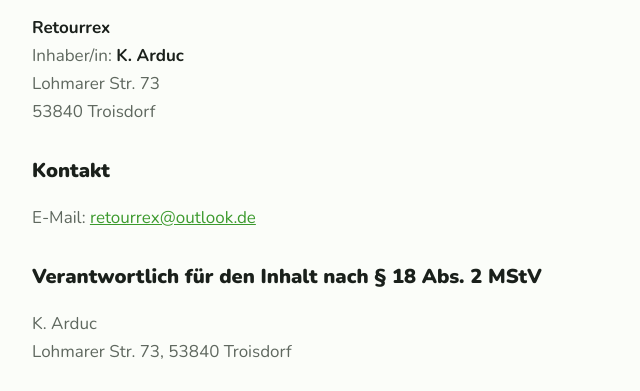
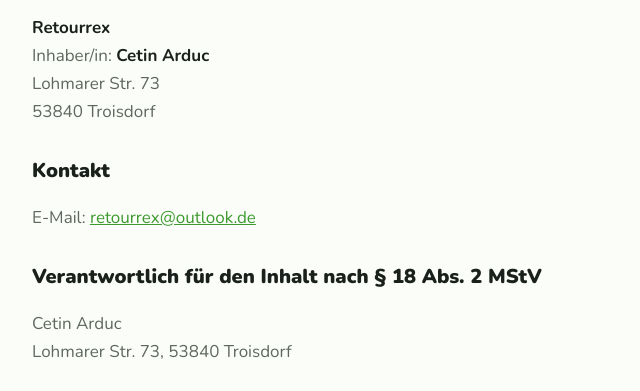
Before and after one commit to Eliif-a/retourrex, a plain HTML site: page impressum.html in a window 1280 px wide. Shown: the part 227-618 px from the top of the page, 248-888 px from the left. Drawn offline with Linux system fonts and the light colour scheme.

Commit message:
Impressum: vollständiger Name
Co-Authored-By: Claude Opus 5.5 <noreply@anthropic.com>

```diff
--- a/impressum.html
+++ b/impressum.html
@@ -14,7 +14,7 @@
 
 <h2>Angaben gemäß § 5 DDG</h2>
 <p><b>Retourrex</b><br>
-Inhaber/in: <b id="owner">K. Arduc</b><br>
+Inhaber/in: <b id="owner">Cetin Arduc</b><br>
 Lohmarer Str. 73<br>
 53840 Troisdorf</p>
 
@@ -22,7 +22,7 @@ Lohmarer Str. 73<br>
 <p>E-Mail: <a href="mailto:retourrex@outlook.de">retourrex@outlook.de</a></p>
 
 <h2>Verantwortlich für den Inhalt nach § 18 Abs. 2 MStV</h2>
-<p>K. Arduc<br>Lohmarer Str. 73, 53840 Troisdorf</p>
+<p>Cetin Arduc<br>Lohmarer Str. 73, 53840 Troisdorf</p>
 
 <h2>Verbraucherstreitbeilegung</h2>
 <p>Wir sind nicht bereit oder verpflichtet, an Streitbeilegungsverfahren vor einer Verbraucherschlichtungsstelle teilzunehmen.</p>
```
Also changed, not shown: datenschutz.html (+1 -1 lines).
